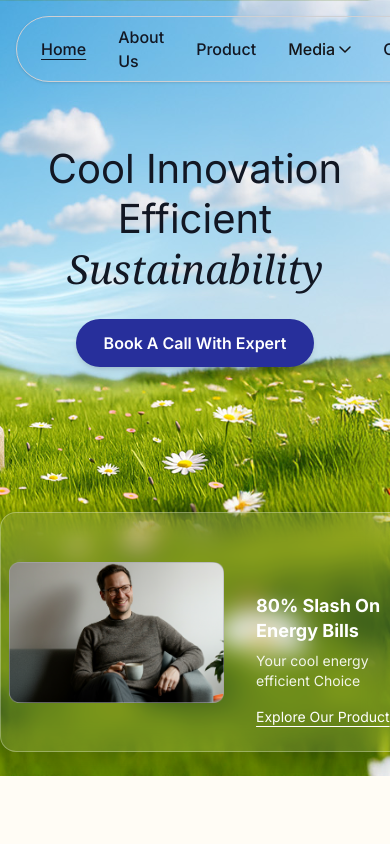
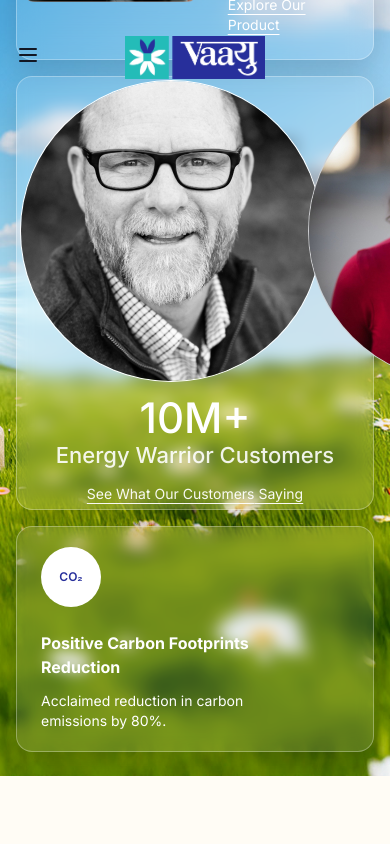
Before and after one commit to sandeep-raghunath/vaayu_india_web, a Next.js app: page / in a window 390 px wide. Shown: the top 844 px of the page. Built offline with nearby package versions, Linux system fonts and the light colour scheme.

Commit message:
header and Hero of home page

```diff
--- a/src/components/Header/index.js
+++ b/src/components/Header/index.js
@@ -8,14 +8,15 @@ import navbarMenuData from "./navbarMenuData";
 export default function Header() {
   const pathname = usePathname();
   const [openMenu, setOpenMenu] = useState(null);
+  const [mobileMenuOpen, setMobileMenuOpen] = useState(false);
   const [scrolled, setScrolled] = useState(false);
   const menuRef = useRef(null);
+  const mobileMenuRef = useRef(null);
 
   useEffect(() => {
     const handleScroll = () => {
-      setScrolled(window.scrollY > 10); // adjust threshold if needed
+      setScrolled(window.scrollY > 10);
     };
-
     window.addEventListener("scroll", handleScroll);
     return () => window.removeEventListener("scroll", handleScroll);
   }, []);
@@ -27,36 +28,49 @@ export default function Header() {
       }
     }
     document.addEventListener("mousedown", handleClickOutside);
-    return () => {
-      document.removeEventListener("mousedown", handleClickOutside);
-    };
+    return () => document.removeEventListener("mousedown", handleClickOutside);
+  }, []);
+
+  useEffect(() => {
+    function handleClickOutside(event) {
+      if (mobileMenuRef.current && !mobileMenuRef.current.contains(event.target)) {
+        setMobileMenuOpen(false);
+      }
+    }
+    document.addEventListener("mousedown", handleClickOutside);
+    return () => document.removeEventListener("mousedown", handleClickOutside);
   }, []);
 
   return (
     <header
-      className={`fixed top-0 left-0 z-50 w-full ${
-        scrolled ? "bg-white/20 shadow-md backdrop-blur-md" : "bg-transparent"
+      className={`fixed top-0 left-0 z-50 w-full transition-all ${
+        scrolled ? "bg-white/80 shadow-md backdrop-blur-md" : "bg-transparent"
       }`}
     >
-      <div className="container mx-auto flex items-center justify-between px-4 py-4">
-        <div className="flex items-center">
+      <div className="container mx-auto flex items-center justify-between px-4 py-3 sm:px-6 sm:py-4 md:py-3 lg:px-8">
+        {/* Logo - shown on desktop only */}
+        <div className="hidden items-center lg:flex">
           <Link href="/">
             <Image src="/images/logo/logo.png" alt="logo" width={140} height={54} priority />
           </Link>
         </div>
+
+        {/* Desktop Menu - visible on large screens */}
         <nav
           ref={menuRef}
-          className="flex space-x-8 rounded-full border border-gray-200 px-6 py-2 shadow-sm"
+          className="hidden space-x-6 rounded-full border border-gray-200 px-5 py-2 shadow-sm md:space-x-4 md:px-4 lg:flex"
         >
           {navbarMenuData.map((item) =>
             item.submenu ? (
-              <div key={item.id || item.title} className="relative flex items-center">
+              <div key={item.id || item.title} className="group relative flex items-center">
                 <button
                   type="button"
                   className={`flex items-center font-medium text-gray-700 hover:text-black focus:outline-none ${
                     openMenu === item.id ? "underline underline-offset-4" : ""
                   }`}
                   onClick={() => setOpenMenu(openMenu === item.id ? null : item.id)}
+                  onMouseEnter={() => setOpenMenu(item.id)}
+                  onMouseLeave={() => setOpenMenu(null)}
                 >
                   {item.title}
                   <svg
@@ -76,8 +90,14 @@ export default function Header() {
                     />
                   </svg>
                 </button>
-                {openMenu === item.id && (
-                  <div className="absolute top-full left-0 z-10 mt-2 w-40 rounded-md border bg-white shadow-lg">
+                {/* Submenu shown on hover or openMenu */}
+                <div
+                  onMouseEnter={() => setOpenMenu(item.id)}
+                  onMouseLeave={() => setOpenMenu(null)}
+                  className={`absolute top-full left-0 z-10 mt-2 w-40 rounded-md border bg-white shadow-lg ${
+                    openMenu === item.id ? "block" : "hidden"
+                  }`}
+                >
                   {item.submenu.map((subitem) => (
                     <Link
                       key={subitem.id || subitem.title}
@@ -89,7 +109,6 @@ export default function Header() {
                     </Link>
                   ))}
                 </div>
-                )}
               </div>
             ) : (
               <Link
@@ -122,12 +141,114 @@ export default function Header() {
             )
           )}
         </nav>
-        <div>
-          <button className="bg-primary cursor-pointer rounded-full px-6 py-2 font-bold text-white drop-shadow-md hover:scale-105">
+
+        {/* Desktop Button - visible on large screens */}
+        <div className="hidden lg:block">
+          <button className="bg-primary cursor-pointer rounded-full px-6 py-2 font-bold text-white drop-shadow-md transition-transform hover:scale-105">
             Download Brochure
           </button>
         </div>
       </div>
+
+      {/* Mobile and Tablet Header */}
+      <div className="relative flex items-center justify-center px-4 py-3 sm:px-6 md:flex lg:hidden">
+        {/* Hamburger on the left */}
+        <div className="absolute left-4">
+          <button onClick={() => setMobileMenuOpen(!mobileMenuOpen)} className="focus:outline-none">
+            <svg
+              className="h-6 w-6 text-black"
+              fill="none"
+              stroke="currentColor"
+              viewBox="0 0 24 24"
+              xmlns="http://www.w3.org/2000/svg"
+            >
+              {mobileMenuOpen ? (
+                <path
+                  strokeLinecap="round"
+                  strokeLinejoin="round"
+                  strokeWidth="2"
+                  d="M6 18L18 6M6 6l12 12"
+                />
+              ) : (
+                <path
+                  strokeLinecap="round"
+                  strokeLinejoin="round"
+                  strokeWidth="2"
+                  d="M4 6h16M4 12h16M4 18h16"
+                />
+              )}
+            </svg>
+          </button>
+        </div>
+
+        {/* Centered Logo */}
+        <div className="lg:hidden">
+          <Link href="/">
+            <Image src="/images/logo/logo.png" alt="logo" width={140} height={54} priority />
+          </Link>
+        </div>
+      </div>
+
+      {/* Mobile Dropdown Menu - visible on mobile and tablet */}
+      {mobileMenuOpen && (
+        <div
+          ref={mobileMenuRef}
+          className="border-t border-gray-200 bg-white shadow-lg md:block lg:hidden"
+        >
+          <div className="flex flex-col space-y-2 px-4 py-4">
+            {navbarMenuData.map((item) =>
+              item.submenu ? (
+                <div key={item.id || item.title} className="flex flex-col">
+                  <button
+                    type="button"
+                    className="flex w-full items-center justify-between font-medium text-gray-700"
+                    onClick={() => setOpenMenu(openMenu === item.id ? null : item.id)}
+                  >
+                    {item.title}
+                    <svg
+                      className="ml-1 h-4 w-4"
+                      fill="none"
+                      stroke="currentColor"
+                      viewBox="0 0 24 24"
+                      xmlns="http://www.w3.org/2000/svg"
+                    >
+                      <path
+                        strokeLinecap="round"
+                        strokeLinejoin="round"
+                        strokeWidth="2"
+                        d={openMenu === item.id ? "M6 18L18 6M6 6l12 12" : "M19 9l-7 7-7-7"}
+                      ></path>
+                    </svg>
+                  </button>
+                  {openMenu === item.id &&
+                    item.submenu.map((subitem) => (
+                      <Link
+                        key={subitem.id || subitem.title}
+                        href={subitem.path}
+                        className="rounded py-2 pl-4 text-gray-700 hover:bg-gray-100"
+                        onClick={() => setMobileMenuOpen(false)}
+                      >
+                        {subitem.title}
+                      </Link>
+                    ))}
+                </div>
+              ) : (
+                <Link
+                  key={item.id || item.title}
+                  href={item.path ? item.path : ""}
+                  className="rounded py-2 text-gray-700 hover:bg-gray-100"
+                  onClick={() => setMobileMenuOpen(false)}
+                >
+                  {item.title}
+                </Link>
+              )
+            )}
+            <button className="bg-primary mt-2 rounded-full px-6 py-2 font-bold text-white drop-shadow-md transition-transform hover:scale-105">
+              Download Brochure
+            </button>
+          </div>
+        </div>
+      )}
     </header>
   );
 }
--- a/src/components/home/Hero.js
+++ b/src/components/home/Hero.js
@@ -21,12 +21,12 @@ export default function Hero() {
     <section className="relative min-h-[92vh] overflow-hidden md:min-h-screen">
       {/* Background */}
       <div
-        className="absolute inset-0 -z-10 bg-cover bg-center"
+        className="absolute inset-0 -z-10 h-full w-full bg-cover bg-center bg-no-repeat"
         style={{ backgroundImage: "url(/images/hero/background.png)" }}
       />
       {/* Carbon Watch (right) */}
       <motion.div
-        className="absolute top-[40%] right-20 hidden -translate-y-1/2 md:block"
+        className="absolute top-[40%] right-20 hidden -translate-y-1/2 md:right-10 md:block md:h-48 md:w-48"
         initial="hidden"
         whileInView="visible"
         viewport={{ once: true, amount: 0.3 }}
@@ -38,27 +38,27 @@ export default function Hero() {
           alt="Reduce Carbon Emission by 80%"
           width={240}
           height={240}
-          className="object-contain"
+          className="h-auto w-full object-contain"
           priority
         />
       </motion.div>
       {/* Headline + CTA (center) */}
       <motion.div
-        className="relative mx-auto max-w-[1100px] px-4 pt-36 text-center md:pt-48 lg:pt-56"
+        className="relative mx-auto max-w-[1100px] px-4 pt-32 text-center sm:px-6 sm:pt-36 md:px-8 md:pt-48 lg:pt-56"
         initial="hidden"
         whileInView="visible"
         viewport={{ once: true, amount: 0.3 }}
         transition={{ duration: 1 }}
         variants={animationVariants}
       >
-        <h1 className="font-500 text-[40px] leading-tight text-black sm:text-[52px] lg:text-[58px]">
+        <h1 className="font-500 text-[28px] leading-tight text-black sm:text-[36px] md:text-[48px] lg:text-[58px]">
           Cool Innovation
           <br />
           Efficient <span className="font-serif italic">Sustainability</span>
         </h1>
 
         <motion.button
-          className="bg-primary mt-6 inline-flex items-center justify-center rounded-full px-7 py-3 font-semibold text-white shadow-md hover:shadow-lg"
+          className="bg-primary mt-6 inline-flex items-center justify-center rounded-full px-4 py-2 font-semibold text-white shadow-md hover:shadow-lg sm:px-7 sm:py-3"
           initial="hidden"
           whileInView="visible"
           viewport={{ once: true, amount: 0.3 }}
@@ -74,7 +74,7 @@ export default function Hero() {
 
       {/* Bottom Cards (frosted) */}
       <motion.div
-        className="absolute bottom-6 flex h-[240px] gap-4 justify-self-center"
+        className="absolute bottom-6 flex flex-col justify-center gap-4 px-4 sm:flex-row sm:px-6 md:px-8"
         initial="hidden"
         whileInView="visible"
         viewport={{ once: true, amount: 0.3 }}
@@ -82,15 +82,15 @@ export default function Hero() {
         variants={animationVariants}
       >
         {/* Card 1 */}
-        <div className="flex w-[610px] items-center rounded-2xl border border-white/30 bg-white/10 shadow-[0_10px_30px_rgba(0,0,0,0.15)] backdrop-blur-md">
+        <div className="flex w-full items-center rounded-2xl border border-white/30 bg-white/10 shadow-[0_10px_30px_rgba(0,0,0,0.15)] backdrop-blur-md sm:w-[300px] md:w-[400px] lg:w-[610px]">
           {/* Left Image */}
-          <div className="self-center">
+          <div className="w-full self-center sm:w-auto">
             <Image
               src="/images/hero/person1.png"
               alt="Customer enjoying cool air"
               width={320}
               height={200}
-              className="object-scale-down p-2"
+              className="h-auto w-full object-scale-down p-2 sm:w-auto"
             />
           </div>
           {/* Right Content */}
@@ -107,35 +107,35 @@ export default function Hero() {
         </div>
 
         {/* Card 2 */}
-        <div className="flex flex-col justify-center rounded-2xl border border-white/30 bg-white/10 px-1 py-1 shadow-[0_10px_30px_rgba(0,0,0,0.15)] backdrop-blur-sm">
+        <div className="flex w-full flex-col justify-center rounded-2xl border border-white/30 bg-white/10 px-1 py-1 shadow-[0_10px_30px_rgba(0,0,0,0.15)] backdrop-blur-sm sm:w-[300px] md:w-[400px] lg:w-[610px]">
           <div className="mb-4 flex -space-x-3 self-center">
             <Image
               src="/images/hero/person2.png"
               alt="avatar"
               width={60}
               height={60}
-              className="rounded-full object-cover ring-1 ring-white"
+              className="h-auto w-full rounded-full object-cover ring-1 ring-white sm:w-auto"
             />
             <Image
               src="/images/hero/person3.png"
               alt="avatar"
               width={60}
               height={60}
-              className="rounded-full object-cover ring-1 ring-gray-200"
+              className="h-auto w-full rounded-full object-cover ring-1 ring-gray-200 sm:w-auto"
             />
             <Image
               src="/images/hero/person4.png"
               alt="avatar"
               width={60}
               height={60}
-              className="rounded-full object-cover ring-1 ring-gray-200"
+              className="h-auto w-full rounded-full object-cover ring-1 ring-gray-200 sm:w-auto"
             />
             <Image
               src="/images/hero/person5.png"
               alt="avatar"
               width={60}
               height={60}
-              className="rounded-full object-cover ring-1 ring-gray-200"
+              className="h-auto w-full rounded-full object-cover ring-1 ring-gray-200 sm:w-auto"
             />
           </div>
           <div className="text-center">
@@ -152,7 +152,7 @@ export default function Hero() {
         </div>
 
         {/* Card 3 */}
-        <div className="flex flex-col justify-center rounded-2xl border border-white/30 bg-white/10 px-6 py-5 shadow-[0_10px_30px_rgba(0,0,0,0.15)] backdrop-blur-sm">
+        <div className="flex w-full flex-col justify-center rounded-2xl border border-white/30 bg-white/10 px-6 py-5 shadow-[0_10px_30px_rgba(0,0,0,0.15)] backdrop-blur-sm sm:w-[300px] md:w-[400px] lg:w-[610px]">
           <div className="text-primary mb-6 grid h-15 w-15 place-items-center rounded-full bg-white text-[12px] font-semibold">
             CO₂
           </div>
```
Lines whose indentation alone changed are shown as unchanged.
